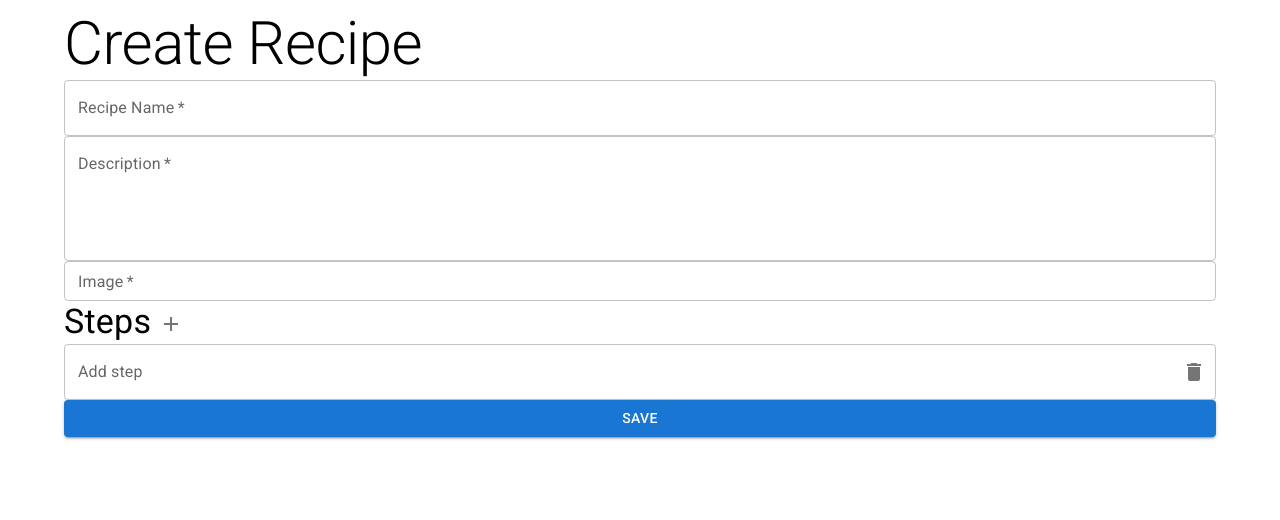
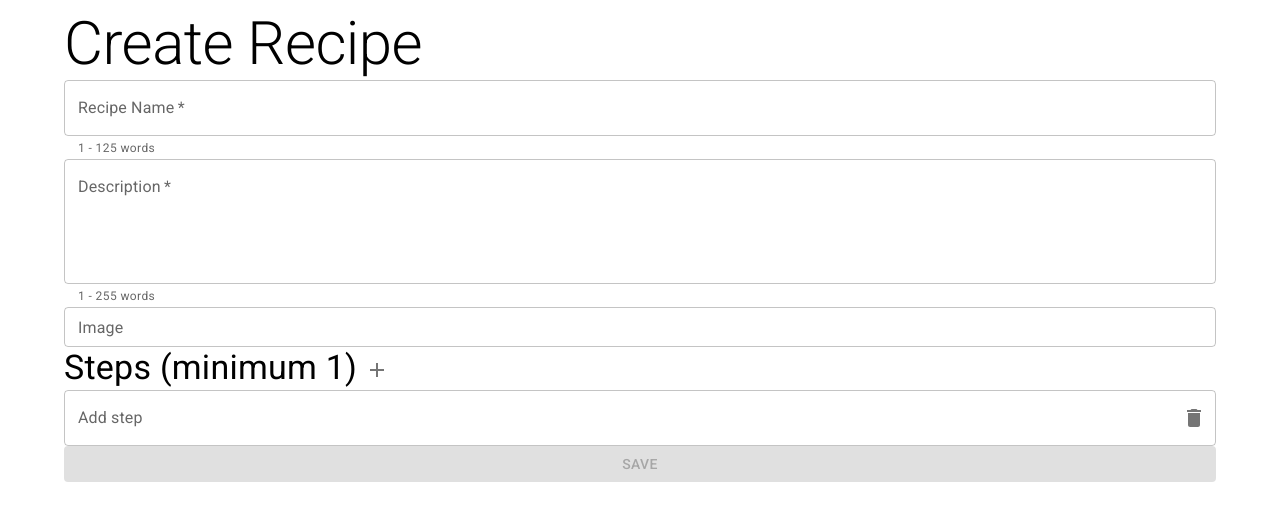
Before and after one commit to frankyma/601-web-app, a React (Vite) app in the folder HW5/Recipe/: page / in a window 1280 px wide. Shown: the top 520 px of the page. Built offline with nearby package versions, Linux system fonts and the light colour scheme.

Commit message:
validation

```diff
--- a/HW5/Recipe/src/Edit.jsx
+++ b/HW5/Recipe/src/Edit.jsx
@@ -44,6 +44,13 @@ function Edit({
     [setSteps, steps]
   );
 
+  const isNameValid =
+    name.split(" ").length > 0 && name.split(" ").length <= 125;
+  const isDescriptionValid =
+    description.split(" ").length > 0 && description.split(" ").length <= 255;
+  const isStepsValid =
+    steps.length > 0 && steps.every((step) => step.length > 0);
+
   return (
     <Container
       sx={{
@@ -61,21 +68,24 @@ function Edit({
         onChange={(event) => {
           setName(event.target.value);
         }}
+        helperText="1 - 125 words"
+        error={!isNameValid}
       />
       <TextField
         required
         id="outlined-multiline-static"
         label="Description"
+        helperText="1 - 255 words"
         multiline
         rows={4}
         value={description}
         onChange={(event) => {
           setDescription(event.target.value);
         }}
+        error={!isDescriptionValid}
       />
 
       <TextField
-        required
         label="Image"
         id="outlined-size-small"
         size="small"
@@ -86,7 +96,7 @@ function Edit({
       />
 
       <Typography variant="h4">
-        Steps
+        Steps (minimum 1)
         <IconButton
           aria-label="add"
           onClick={() => {
@@ -124,9 +134,9 @@ function Edit({
         variant="contained"
         color="primary"
         onClick={() => {
-          setSteps(steps.filter((step) => step !== ""));
           setIsEdit(false);
         }}
+        disabled={!isNameValid || !isDescriptionValid || !isStepsValid}
       >
         Save
       </Button>
--- a/HW5/Recipe/src/View.jsx
+++ b/HW5/Recipe/src/View.jsx
@@ -17,6 +17,7 @@ function View({ name, description, steps, setIsEdit, imgSrc }) {
       <Typography variant="h2">{name}</Typography>
       <Typography variant="h4">{description}</Typography>
       <Typography variant="h4">Steps</Typography>
+      {imgSrc && (
         <Box
           component="img"
           sx={{
@@ -26,6 +27,7 @@ function View({ name, description, steps, setIsEdit, imgSrc }) {
           alt="Recipe image"
           src={imgSrc}
         />
+      )}
       <List>
         {steps.map((step, index) => (
           <ListItem key={index} disablePadding>
```
Lines whose indentation alone changed are shown as unchanged.
